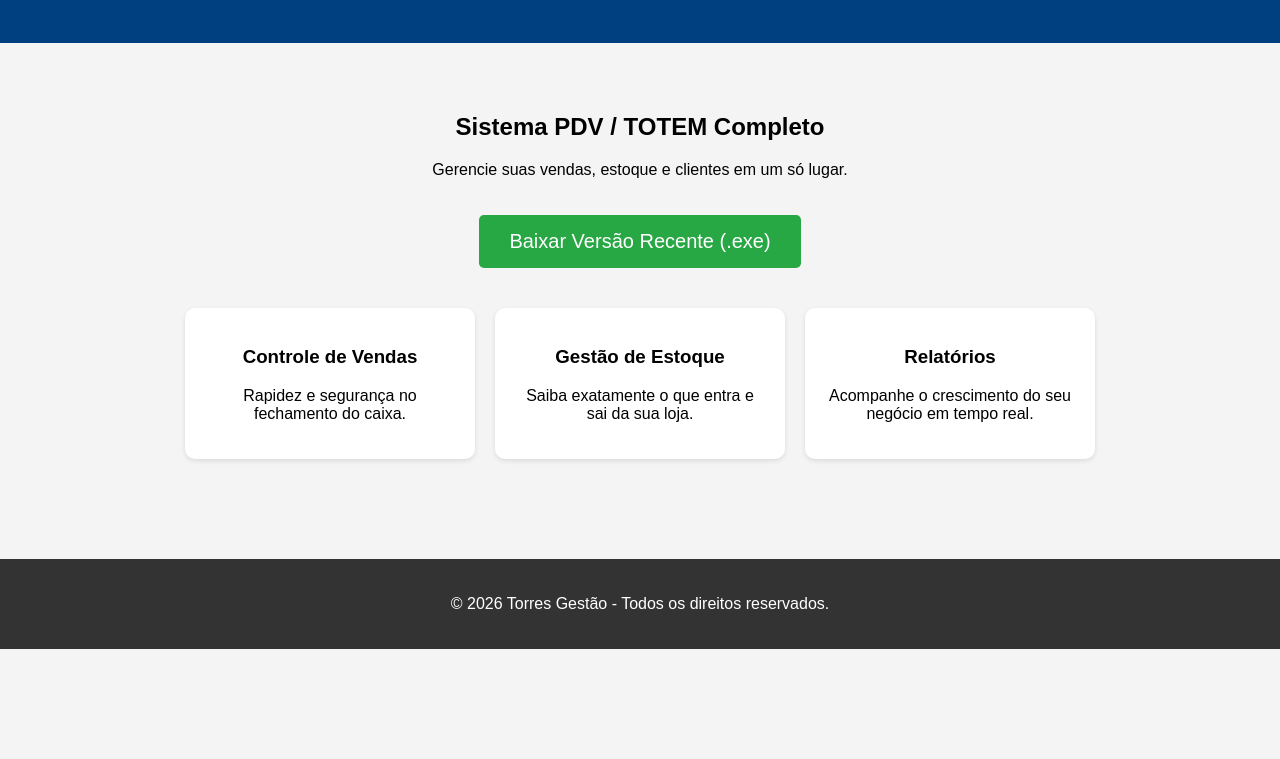
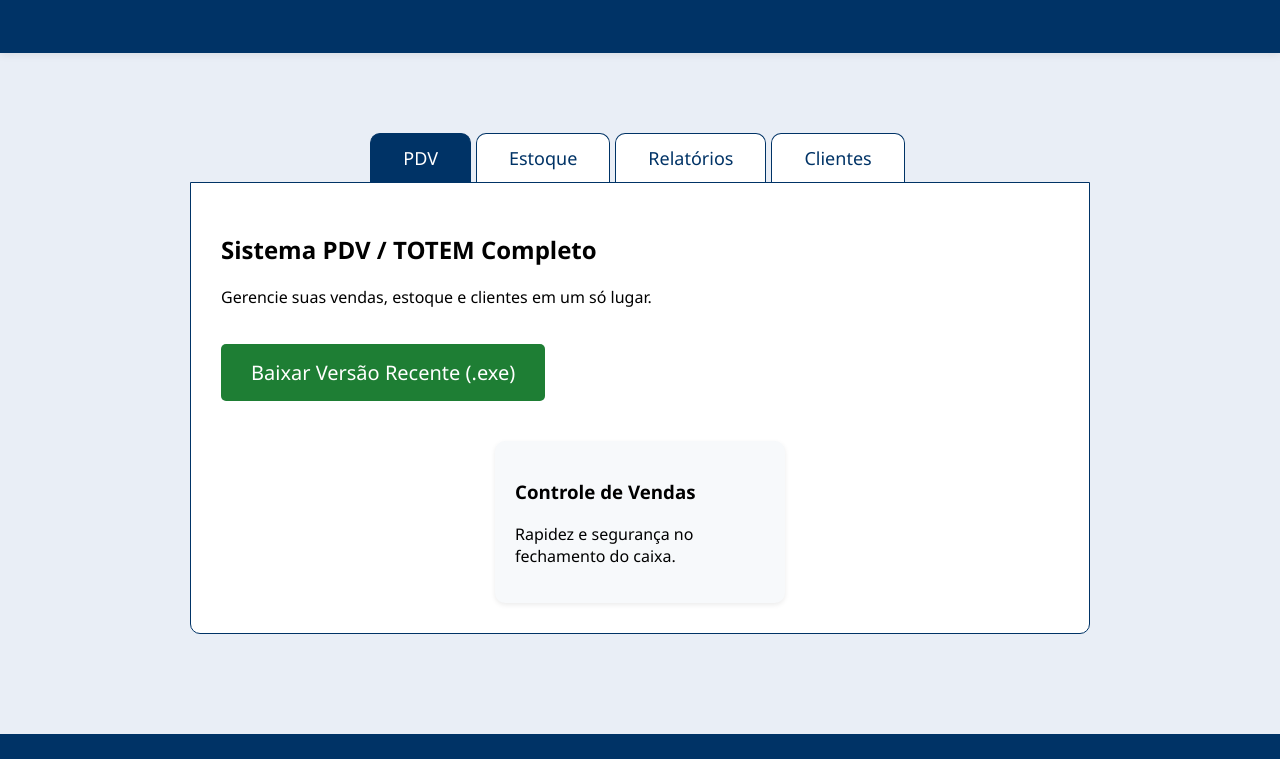
Before and after one commit to Torres-Gestao/torres-gestao.github.io, a plain HTML site: page index.html in a window 1280 px wide. Shown: the part 151-910 px from the top of the page. Before the commit the page ends 800 px from the top, so only its background shows below. Drawn offline with Linux system fonts and the light colour scheme.

Commit message:
Revamp HTML structure and styles for better UI

```diff
--- a/index.html
+++ b/index.html
@@ -5,14 +5,32 @@
     <meta name="viewport" content="width=device-width, initial-scale=1.0">
         <title>Torres Gestão - Sistema PDV Profissional</title>
         <style>
-        body { font-family: Arial, sans-serif; margin: 0; padding: 0; text-align: center; background-color: #f4f4f4; }
-        header { background-color: #004080; color: white; padding: 40px 20px; }
-        .container { padding: 50px 20px; }
-        .btn-download { background-color: #28a745; color: white; padding: 15px 30px; text-decoration: none; font-size: 20px; border-radius: 5px; display: inline-block; margin-top: 20px; }
+            body { font-family: 'Segoe UI', Arial, sans-serif; margin: 0; padding: 0; background-color: #e9eef6; }
+            header { background-color: #003366; color: #fff; padding: 40px 20px; box-shadow: 0 2px 8px rgba(0,0,0,0.08); text-align: center; }
+            .container { padding: 50px 20px; max-width: 900px; margin: auto; }
+            .btn-download { background-color: #1e7e34; color: white; padding: 15px 30px; text-decoration: none; font-size: 20px; border-radius: 5px; display: inline-block; margin-top: 20px; transition: background 0.2s; }
+            .btn-download:hover { background-color: #155d27; }
+            .tabs { display: flex; justify-content: center; margin-top: 30px; }
+            .tab { background: #fff; color: #003366; border: 1px solid #003366; border-bottom: none; padding: 12px 32px; cursor: pointer; font-size: 18px; border-radius: 10px 10px 0 0; margin-right: 5px; transition: background 0.2s; }
+            .tab.active { background: #003366; color: #fff; }
+            .tab-content { background: #fff; border: 1px solid #003366; border-radius: 0 0 10px 10px; padding: 30px; min-height: 220px; }
             .features { display: flex; justify-content: center; gap: 20px; flex-wrap: wrap; margin-top: 40px; }
-        .card { background: white; padding: 20px; border-radius: 10px; box-shadow: 0 2px 5px rgba(0,0,0,0.1); width: 250px; }
-        footer { margin-top: 50px; padding: 20px; background: #333; color: white; }
+            .card { background: #f7f9fb; padding: 20px; border-radius: 10px; box-shadow: 0 2px 5px rgba(0,0,0,0.08); width: 250px; }
+            footer { margin-top: 50px; padding: 20px; background: #003366; color: white; }
         </style>
+        <script>
+            function showTab(tabIndex) {
+                const tabs = document.querySelectorAll('.tab');
+                const contents = document.querySelectorAll('.tab-content');
+                tabs.forEach((tab, idx) => {
+                    tab.classList.toggle('active', idx === tabIndex);
+                    contents[idx].style.display = idx === tabIndex ? 'block' : 'none';
+                });
+            }
+            window.onload = function() {
+                showTab(0);
+            };
+        </script>
 </head>
 <body>
 
@@ -22,23 +40,48 @@
 </header>
 
 <div class="container">
+    <div class="tabs">
+        <div class="tab active" onclick="showTab(0)">PDV</div>
+        <div class="tab" onclick="showTab(1)">Estoque</div>
+        <div class="tab" onclick="showTab(2)">Relatórios</div>
+        <div class="tab" onclick="showTab(3)">Clientes</div>
+    </div>
+    <div class="tab-content" style="display:block;">
         <h2>Sistema PDV / TOTEM Completo</h2>
         <p>Gerencie suas vendas, estoque e clientes em um só lugar.</p>
-
         <a href="#" class="btn-download">Baixar Versão Recente (.exe)</a>
-
         <div class="features">
             <div class="card">
                 <h3>Controle de Vendas</h3>
                 <p>Rapidez e segurança no fechamento do caixa.</p>
             </div>
+        </div>
+    </div>
+    <div class="tab-content" style="display:none;">
+        <h2>Gestão de Estoque</h2>
+        <div class="features">
             <div class="card">
                 <h3>Gestão de Estoque</h3>
                 <p>Saiba exatamente o que entra e sai da sua loja.</p>
             </div>
+        </div>
+    </div>
+    <div class="tab-content" style="display:none;">
+        <h2>Relatórios</h2>
+        <div class="features">
             <div class="card">
                 <h3>Relatórios</h3>
                 <p>Acompanhe o crescimento do seu negócio em tempo real.</p>
+            </div>
+        </div>
+    </div>
+    <div class="tab-content" style="display:none;">
+        <h2>Clientes</h2>
+        <div class="features">
+            <div class="card">
+                <h3>Cadastro de Clientes</h3>
+                <p>Gerencie informações e histórico de seus clientes.</p>
+            </div>
         </div>
     </div>
 </div>
```
Lines whose indentation alone changed are shown as unchanged.
